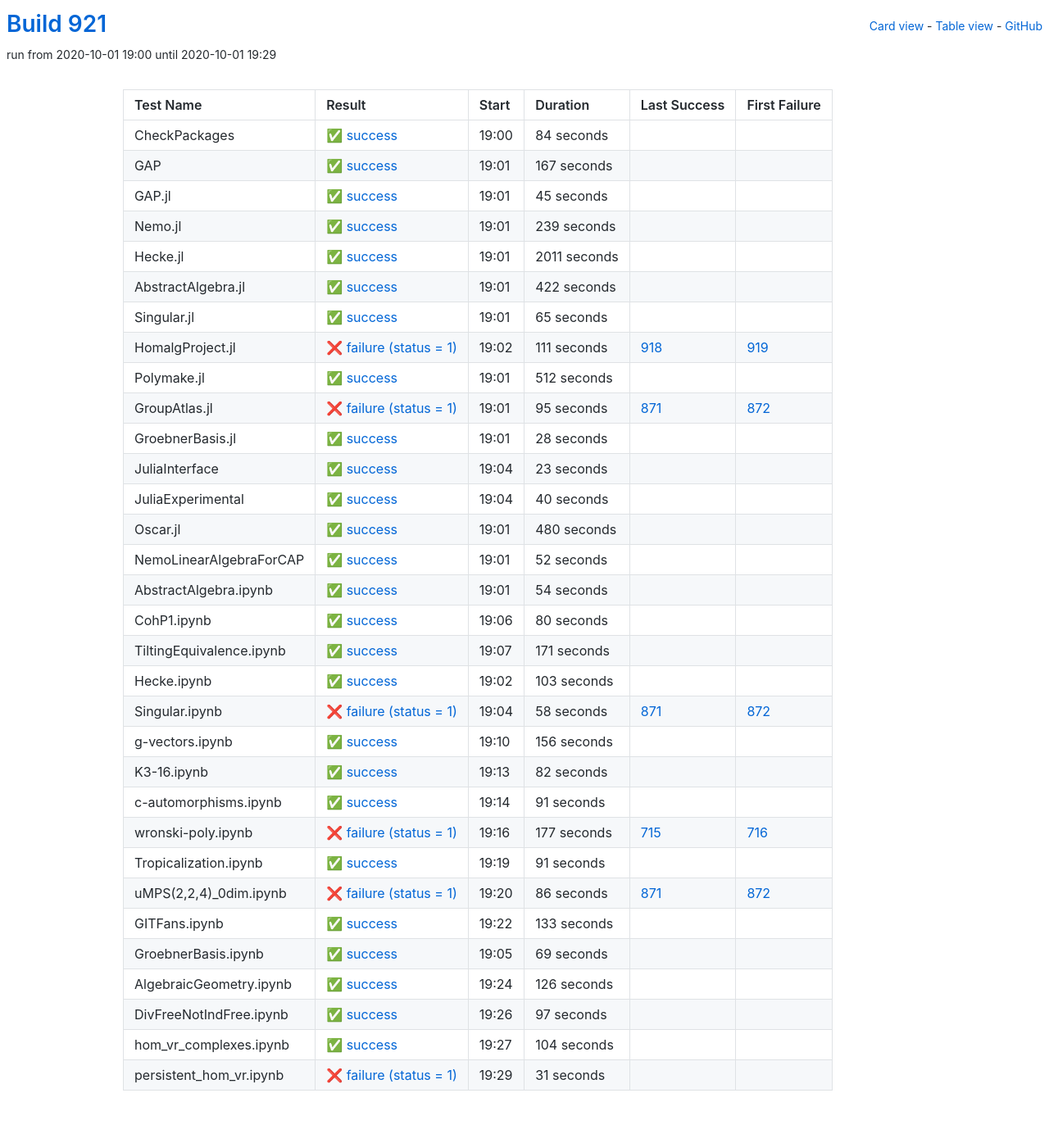
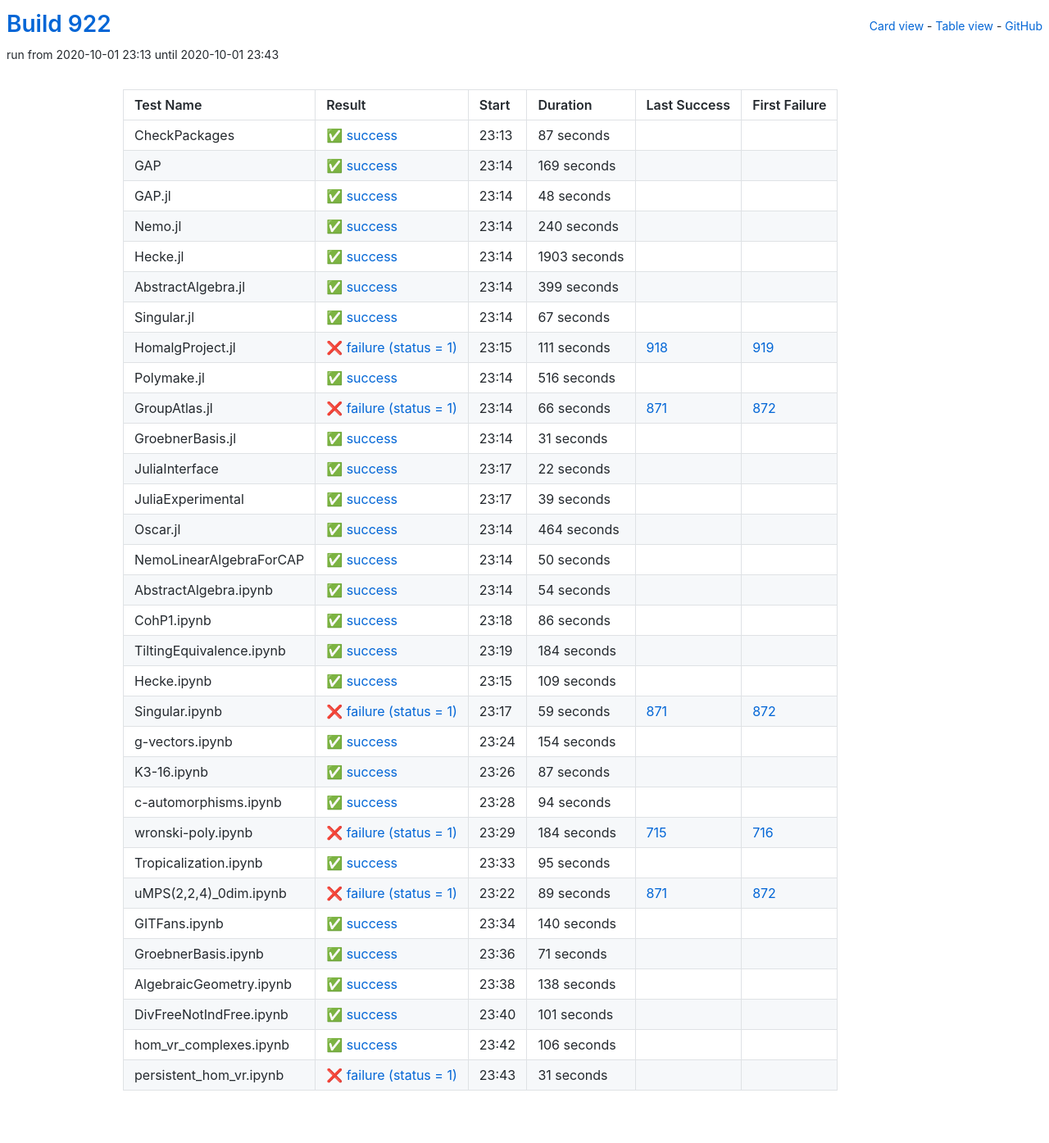
Before and after one commit to oscar-system/oscar-ci-status-stable, a Jekyll site: the page built from table.html, in a window 1280 px wide. Shown: the whole page at 82% size. Built offline with Jekyll 4.4.1, drawn with Linux system fonts in a browser that asks for light colours.

Commit message:
Build #922

```diff
--- a/_data/ci.yml
+++ b/_data/ci.yml
@@ -1,6 +1,6 @@
 ---
-build: 921
-build_url: https://oscarci.mathematik.uni-kl.de/job/oscar-stable/921/
+build: 922
+build_url: https://oscarci.mathematik.uni-kl.de/job/oscar-stable/922/
 job: oscar-stable
 organization: oscar-system
 repo: oscar-ci-status-stable
@@ -8,92 +8,92 @@ repourl: https://github.com/oscar-system/oscar-ci-status-stable
 tests:
 - name: CheckPackages
   id: checkpackages
-  log: https://oscarci.mathematik.uni-kl.de/job/oscar-stable/921/artifact/logs/build-921/CheckPackages.log
-  start: 2020-10-01 19:00
+  log: https://oscarci.mathematik.uni-kl.de/job/oscar-stable/922/artifact/logs/build-922/CheckPackages.log
+  start: 2020-10-01 23:13
   success: true
   exitcode: 0
   status: success
-  duration: 84
+  duration: 87
   last_success: false
   last_success_url:
   first_failure: false
   first_failure_url:
 - name: GAP
   id: gap
-  log: https://oscarci.mathematik.uni-kl.de/job/oscar-stable/921/artifact/logs/build-921/GAP.log
-  start: 2020-10-01 19:01
+  log: https://oscarci.mathematik.uni-kl.de/job/oscar-stable/922/artifact/logs/build-922/GAP.log
+  start: 2020-10-01 23:14
   success: true
   exitcode: 0
   status: success
-  duration: 167
+  duration: 169
   last_success: false
   last_success_url:
   first_failure: false
   first_failure_url:
 - name: GAP.jl
   id: gap-jl
-  log: https://oscarci.mathematik.uni-kl.de/job/oscar-stable/921/artifact/logs/build-921/GAP.jl.log
-  start: 2020-10-01 19:01
+  log: https://oscarci.mathematik.uni-kl.de/job/oscar-stable/922/artifact/logs/build-922/GAP.jl.log
+  start: 2020-10-01 23:14
   success: true
   exitcode: 0
   status: success
-  duration: 45
+  duration: 48
   last_success: false
   last_success_url:
   first_failure: false
   first_failure_url:
 - name: Nemo.jl
   id: nemo-jl
-  log: https://oscarci.mathematik.uni-kl.de/job/oscar-stable/921/artifact/logs/build-921/Nemo.jl.log
-  start: 2020-10-01 19:01
+  log: https://oscarci.mathematik.uni-kl.de/job/oscar-stable/922/artifact/logs/build-922/Nemo.jl.log
+  start: 2020-10-01 23:14
   success: true
   exitcode: 0
   status: success
-  duration: 239
+  duration: 240
   last_success: false
   last_success_url:
   first_failure: false
   first_failure_url:
 - name: Hecke.jl
   id: hecke-jl
-  log: https://oscarci.mathematik.uni-kl.de/job/oscar-stable/921/artifact/logs/build-921/Hecke.jl.log
-  start: 2020-10-01 19:01
+  log: https://oscarci.mathematik.uni-kl.de/job/oscar-stable/922/artifact/logs/build-922/Hecke.jl.log
+  start: 2020-10-01 23:14
   success: true
   exitcode: 0
   status: success
-  duration: 2011
+  duration: 1903
   last_success: false
   last_success_url:
   first_failure: false
   first_failure_url:
 - name: AbstractAlgebra.jl
   id: abstractalgebra-jl
-  log: https://oscarci.mathematik.uni-kl.de/job/oscar-stable/921/artifact/logs/build-921/AbstractAlgebra.jl.log
-  start: 2020-10-01 19:01
+  log: https://oscarci.mathematik.uni-kl.de/job/oscar-stable/922/artifact/logs/build-922/AbstractAlgebra.jl.log
+  start: 2020-10-01 23:14
   success: true
   exitcode: 0
   status: success
-  duration: 422
+  duration: 399
   last_success: false
   last_success_url:
   first_failure: false
   first_failure_url:
 - name: Singular.jl
   id: singular-jl
-  log: https://oscarci.mathematik.uni-kl.de/job/oscar-stable/921/artifact/logs/build-921/Singular.jl.log
-  start: 2020-10-01 19:01
+  log: https://oscarci.mathematik.uni-kl.de/job/oscar-stable/922/artifact/logs/build-922/Singular.jl.log
+  start: 2020-10-01 23:14
   success: true
   exitcode: 0
   status: success
-  duration: 65
+  duration: 67
   last_success: false
   last_success_url:
   first_failure: false
   first_failure_url:
 - name: HomalgProject.jl
   id: homalgproject-jl
-  log: https://oscarci.mathematik.uni-kl.de/job/oscar-stable/921/artifact/logs/build-921/HomalgProject.jl.log
-  start: 2020-10-01 19:02
+  log: https://oscarci.mathematik.uni-kl.de/job/oscar-stable/922/artifact/logs/build-922/HomalgProject.jl.log
+  start: 2020-10-01 23:15
   success: false
   exitcode: 1
   status: failure
@@ -104,92 +104,92 @@ tests:
   first_failure_url: https://oscarci.mathematik.uni-kl.de/job/oscar-stable/919/
 - name: Polymake.jl
   id: polymake-jl
-  log: https://oscarci.mathematik.uni-kl.de/job/oscar-stable/921/artifact/logs/build-921/Polymake.jl.log
-  start: 2020-10-01 19:01
+  log: https://oscarci.mathematik.uni-kl.de/job/oscar-stable/922/artifact/logs/build-922/Polymake.jl.log
+  start: 2020-10-01 23:14
   success: true
   exitcode: 0
   status: success
-  duration: 512
+  duration: 516
   last_success: false
   last_success_url:
   first_failure: false
   first_failure_url:
 - name: GroupAtlas.jl
   id: groupatlas-jl
-  log: https://oscarci.mathematik.uni-kl.de/job/oscar-stable/921/artifact/logs/build-921/GroupAtlas.jl.log
-  start: 2020-10-01 19:01
+  log: https://oscarci.mathematik.uni-kl.de/job/oscar-stable/922/artifact/logs/build-922/GroupAtlas.jl.log
+  start: 2020-10-01 23:14
   success: false
   exitcode: 1
   status: failure
-  duration: 95
+  duration: 66
   last_success: 871
   last_success_url: https://oscarci.mathematik.uni-kl.de/job/oscar-stable/871/
   first_failure: 872
   first_failure_url: https://oscarci.mathematik.uni-kl.de/job/oscar-stable/872/
 - name: GroebnerBasis.jl
   id: groebnerbasis-jl
-  log: https://oscarci.mathematik.uni-kl.de/job/oscar-stable/921/artifact/logs/build-921/GroebnerBasis.jl.log
-  start: 2020-10-01 19:01
+  log: https://oscarci.mathematik.uni-kl.de/job/oscar-stable/922/artifact/logs/build-922/GroebnerBasis.jl.log
+  start: 2020-10-01 23:14
   success: true
   exitcode: 0
   status: success
-  duration: 28
+  duration: 31
   last_success: false
   last_success_url:
   first_failure: false
   first_failure_url:
 - name: JuliaInterface
   id: juliainterface
-  log: https://oscarci.mathematik.uni-kl.de/job/oscar-stable/921/artifact/logs/build-921/JuliaInterface.log
-  start: 2020-10-01 19:04
+  log: https://oscarci.mathematik.uni-kl.de/job/oscar-stable/922/artifact/logs/build-922/JuliaInterface.log
+  start: 2020-10-01 23:17
   success: true
   exitcode: 0
   status: success
-  duration: 23
+  duration: 22
   last_success: false
   last_success_url:
   first_failure: false
   first_failure_url:
 - name: JuliaExperimental
   id: juliaexperimental
-  log: https://oscarci.mathematik.uni-kl.de/job/oscar-stable/921/artifact/logs/build-921/JuliaExperimental.log
-  start: 2020-10-01 19:04
+  log: https://oscarci.mathematik.uni-kl.de/job/oscar-stable/922/artifact/logs/build-922/JuliaExperimental.log
+  start: 2020-10-01 23:17
   success: true
   exitcode: 0
   status: success
-  duration: 40
+  duration: 39
   last_success: false
   last_success_url:
   first_failure: false
   first_failure_url:
 - name: Oscar.jl
   id: oscar-jl
-  log: https://oscarci.mathematik.uni-kl.de/job/oscar-stable/921/artifact/logs/build-921/Oscar.jl.log
-  start: 2020-10-01 19:01
+  log: https://oscarci.mathematik.uni-kl.de/job/oscar-stable/922/artifact/logs/build-922/Oscar.jl.log
+  start: 2020-10-01 23:14
   success: true
   exitcode: 0
   status: success
-  duration: 480
+  duration: 464
   last_success: false
   last_success_url:
   first_failure: false
   first_failure_url:
 - name: NemoLinearAlgebraForCAP
   id: nemolinearalgebraforcap
-  log: https://oscarci.mathematik.uni-kl.de/job/oscar-stable/921/artifact/logs/build-921/NemoLinearAlgebraForCAP.log
-  start: 2020-10-01 19:01
+  log: https://oscarci.mathematik.uni-kl.de/job/oscar-stable/922/artifact/logs/build-922/NemoLinearAlgebraForCAP.log
+  start: 2020-10-01 23:14
   success: true
   exitcode: 0
   status: success
-  duration: 52
+  duration: 50
   last_success: false
   last_success_url:
   first_failure: false
   first_failure_url:
 - name: AbstractAlgebra.ipynb
   id: abstractalgebra-ipynb
-  log: https://oscarci.mathematik.uni-kl.de/job/oscar-stable/921/artifact/logs/build-921/AbstractAlgebra.ipynb.log
-  start: 2020-10-01 19:01
+  log: https://oscarci.mathematik.uni-kl.de/job/oscar-stable/922/artifact/logs/build-922/AbstractAlgebra.ipynb.log
+  start: 2020-10-01 23:14
   success: true
   exitcode: 0
   status: success
@@ -200,188 +200,188 @@ tests:
   first_failure_url:
 - name: CohP1.ipynb
   id: cohp1-ipynb
-  log: https://oscarci.mathematik.uni-kl.de/job/oscar-stable/921/artifact/logs/build-921/CohP1.ipynb.log
-  start: 2020-10-01 19:06
+  log: https://oscarci.mathematik.uni-kl.de/job/oscar-stable/922/artifact/logs/build-922/CohP1.ipynb.log
+  start: 2020-10-01 23:18
   success: true
   exitcode: 0
   status: success
-  duration: 80
+  duration: 86
   last_success: false
   last_success_url:
   first_failure: false
   first_failure_url:
 - name: TiltingEquivalence.ipynb
   id: tiltingequivalence-ipynb
-  log: https://oscarci.mathematik.uni-kl.de/job/oscar-stable/921/artifact/logs/build-921/TiltingEquivalence.ipynb.log
-  start: 2020-10-01 19:07
+  log: https://oscarci.mathematik.uni-kl.de/job/oscar-stable/922/artifact/logs/build-922/TiltingEquivalence.ipynb.log
+  start: 2020-10-01 23:19
   success: true
   exitcode: 0
   status: success
-  duration: 171
+  duration: 184
   last_success: false
   last_success_url:
   first_failure: false
   first_failure_url:
 - name: Hecke.ipynb
   id: hecke-ipynb
-  log: https://oscarci.mathematik.uni-kl.de/job/oscar-stable/921/artifact/logs/build-921/Hecke.ipynb.log
-  start: 2020-10-01 19:02
+  log: https://oscarci.mathematik.uni-kl.de/job/oscar-stable/922/artifact/logs/build-922/Hecke.ipynb.log
+  start: 2020-10-01 23:15
   success: true
   exitcode: 0
   status: success
-  duration: 103
+  duration: 109
   last_success: false
   last_success_url:
   first_failure: false
   first_failure_url:
 - name: Singular.ipynb
   id: singular-ipynb
-  log: https://oscarci.mathematik.uni-kl.de/job/oscar-stable/921/artifact/logs/build-921/Singular.ipynb.log
-  start: 2020-10-01 19:04
+  log: https://oscarci.mathematik.uni-kl.de/job/oscar-stable/922/artifact/logs/build-922/Singular.ipynb.log
+  start: 2020-10-01 23:17
   success: false
   exitcode: 1
   status: failure
-  duration: 58
+  duration: 59
   last_success: 871
   last_success_url: https://oscarci.mathematik.uni-kl.de/job/oscar-stable/871/
   first_failure: 872
   first_failure_url: https://oscarci.mathematik.uni-kl.de/job/oscar-stable/872/
 - name: g-vectors.ipynb
   id: g-vectors-ipynb
-  log: https://oscarci.mathematik.uni-kl.de/job/oscar-stable/921/artifact/logs/build-921/g-vectors.ipynb.log
-  start: 2020-10-01 19:10
+  log: https://oscarci.mathematik.uni-kl.de/job/oscar-stable/922/artifact/logs/build-922/g-vectors.ipynb.log
+  start: 2020-10-01 23:24
   success: true
   exitcode: 0
   status: success
-  duration: 156
+  duration: 154
   last_success: false
   last_success_url:
   first_failure: false
   first_failure_url:
 - name: K3-16.ipynb
   id: k3-16-ipynb
-  log: https://oscarci.mathematik.uni-kl.de/job/oscar-stable/921/artifact/logs/build-921/K3-16.ipynb.log
-  start: 2020-10-01 19:13
+  log: https://oscarci.mathematik.uni-kl.de/job/oscar-stable/922/artifact/logs/build-922/K3-16.ipynb.log
+  start: 2020-10-01 23:26
   success: true
   exitcode: 0
   status: success
-  duration: 82
+  duration: 87
   last_success: false
   last_success_url:
   first_failure: false
   first_failure_url:
 - name: c-automorphisms.ipynb
   id: c-automorphisms-ipynb
-  log: https://oscarci.mathematik.uni-kl.de/job/oscar-stable/921/artifact/logs/build-921/c-automorphisms.ipynb.log
-  start: 2020-10-01 19:14
+  log: https://oscarci.mathematik.uni-kl.de/job/oscar-stable/922/artifact/logs/build-922/c-automorphisms.ipynb.log
+  start: 2020-10-01 23:28
   success: true
   exitcode: 0
   status: success
-  duration: 91
+  duration: 94
   last_success: false
   last_success_url:
   first_failure: false
   first_failure_url:
 - name: wronski-poly.ipynb
   id: wronski-poly-ipynb
-  log: https://oscarci.mathematik.uni-kl.de/job/oscar-stable/921/artifact/logs/build-921/wronski-poly.ipynb.log
-  start: 2020-10-01 19:16
+  log: https://oscarci.mathematik.uni-kl.de/job/oscar-stable/922/artifact/logs/build-922/wronski-poly.ipynb.log
+  start: 2020-10-01 23:29
   success: false
   exitcode: 1
   status: failure
-  duration: 177
+  duration: 184
   last_success: 715
   last_success_url: https://oscarci.mathematik.uni-kl.de/job/oscar-stable/715/
   first_failure: 716
   first_failure_url: https://oscarci.mathematik.uni-kl.de/job/oscar-stable/716/
 - name: Tropicalization.ipynb
   id: tropicalization-ipynb
-  log: https://oscarci.mathematik.uni-kl.de/job/oscar-stable/921/artifact/logs/build-921/Tropicalization.ipynb.log
-  start: 2020-10-01 19:19
+  log: https://oscarci.mathematik.uni-kl.de/job/oscar-stable/922/artifact/logs/build-922/Tropicalization.ipynb.log
+  start: 2020-10-01 23:33
   success: true
   exitcode: 0
   status: success
-  duration: 91
+  duration: 95
   last_success: false
   last_success_url:
   first_failure: false
   first_failure_url:
 - name: uMPS(2,2,4)_0dim.ipynb
   id: umps-2-2-4-0dim-ipynb
-  log: https://oscarci.mathematik.uni-kl.de/job/oscar-stable/921/artifact/logs/build-921/uMPS-2-2-4-_0dim.ipynb.log
-  start: 2020-10-01 19:20
+  log: https://oscarci.mathematik.uni-kl.de/job/oscar-stable/922/artifact/logs/build-922/uMPS-2-2-4-_0dim.ipynb.log
+  start: 2020-10-01 23:22
   success: false
   exitcode: 1
   status: failure
-  duration: 86
+  duration: 89
   last_success: 871
   last_success_url: https://oscarci.mathematik.uni-kl.de/job/oscar-stable/871/
   first_failure: 872
   first_failure_url: https://oscarci.mathematik.uni-kl.de/job/oscar-stable/872/
 - name: GITFans.ipynb
   id: gitfans-ipynb
-  log: https://oscarci.mathematik.uni-kl.de/job/oscar-stable/921/artifact/logs/build-921/GITFans.ipynb.log
-  start: 2020-10-01 19:22
+  log: https://oscarci.mathematik.uni-kl.de/job/oscar-stable/922/artifact/logs/build-922/GITFans.ipynb.log
+  start: 2020-10-01 23:34
   success: true
   exitcode: 0
   status: success
-  duration: 133
+  duration: 140
   last_success: false
   last_success_url:
   first_failure: false
   first_failure_url:
 - name: GroebnerBasis.ipynb
   id: groebnerbasis-ipynb
-  log: https://oscarci.mathematik.uni-kl.de/job/oscar-stable/921/artifact/logs/build-921/GroebnerBasis.ipynb.log
-  start: 2020-10-01 19:05
+  log: https://oscarci.mathematik.uni-kl.de/job/oscar-stable/922/artifact/logs/build-922/GroebnerBasis.ipynb.log
+  start: 2020-10-01 23:36
   success: true
   exitcode: 0
   status: success
-  duration: 69
+  duration: 71
   last_success: false
   last_success_url:
   first_failure: false
   first_failure_url:
 - name: AlgebraicGeometry.ipynb
   id: algebraicgeometry-ipynb
-  log: https://oscarci.mathematik.uni-kl.de/job/oscar-stable/921/artifact/logs/build-921/AlgebraicGeometry.ipynb.log
-  start: 2020-10-01 19:24
+  log: https://oscarci.mathematik.uni-kl.de/job/oscar-stable/922/artifact/logs/build-922/AlgebraicGeometry.ipynb.log
+  start: 2020-10-01 23:38
   success: true
   exitcode: 0
   status: success
-  duration: 126
+  duration: 138
   last_success: false
   last_success_url:
   first_failure: false
   first_failure_url:
 - name: DivFreeNotIndFree.ipynb
   id: divfreenotindfree-ipynb
-  log: https://oscarci.mathematik.uni-kl.de/job/oscar-stable/921/artifact/logs/build-921/DivFreeNotIndFree.ipynb.log
-  start: 2020-10-01 19:26
+  log: https://oscarci.mathematik.uni-kl.de/job/oscar-stable/922/artifact/logs/build-922/DivFreeNotIndFree.ipynb.log
+  start: 2020-10-01 23:40
   success: true
   exitcode: 0
   status: success
-  duration: 97
+  duration: 101
   last_success: false
   last_success_url:
   first_failure: false
   first_failure_url:
 - name: hom_vr_complexes.ipynb
   id: hom-vr-complexes-ipynb
-  log: https://oscarci.mathematik.uni-kl.de/job/oscar-stable/921/artifact/logs/build-921/hom_vr_complexes.ipynb.log
-  start: 2020-10-01 19:27
+  log: https://oscarci.mathematik.uni-kl.de/job/oscar-stable/922/artifact/logs/build-922/hom_vr_complexes.ipynb.log
+  start: 2020-10-01 23:42
   success: true
   exitcode: 0
   status: success
-  duration: 104
+  duration: 106
   last_success: false
   last_success_url:
   first_failure: false
   first_failure_url:
 - name: persistent_hom_vr.ipynb
   id: persistent-hom-vr-ipynb
-  log: https://oscarci.mathematik.uni-kl.de/job/oscar-stable/921/artifact/logs/build-921/persistent_hom_vr.ipynb.log
-  start: 2020-10-01 19:29
+  log: https://oscarci.mathematik.uni-kl.de/job/oscar-stable/922/artifact/logs/build-922/persistent_hom_vr.ipynb.log
+  start: 2020-10-01 23:43
   success: false
   exitcode: 1
   status: failure
```
Also changed, not shown: README.md.
